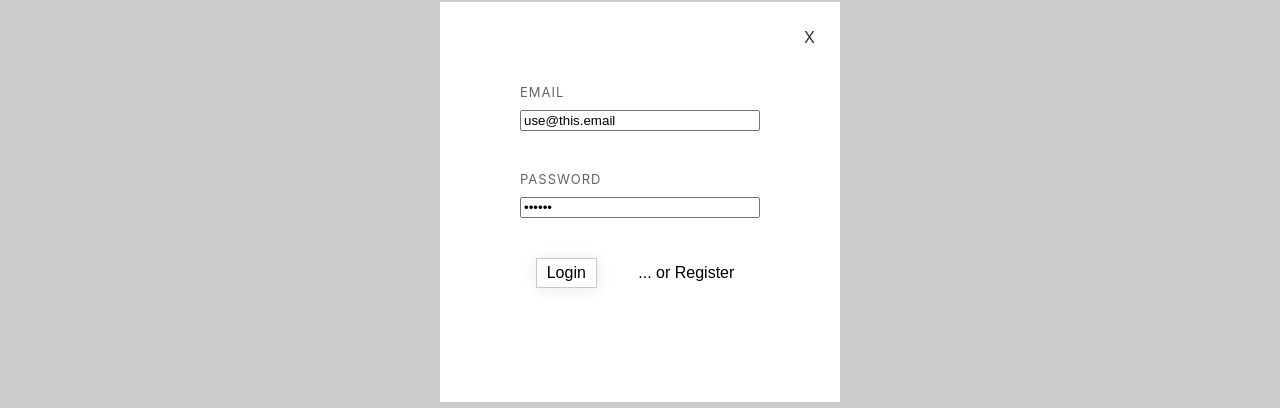
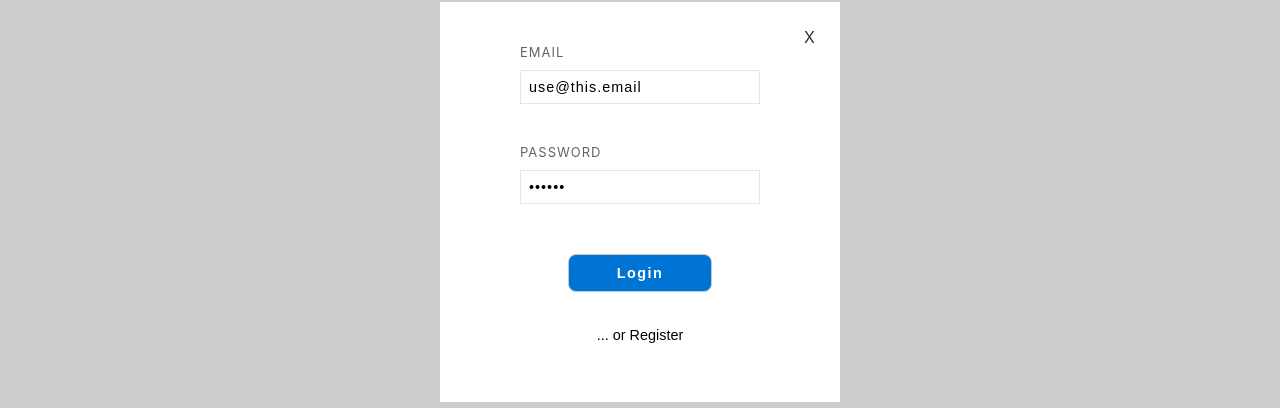
Before and after one commit to nhevia/xmarket, a Next.js app: page / in a window 1280 px wide. Both pictures are taken after a click on the element 1216 px from the left and 35 px from the top of the page. Shown: the part 198-606 px from the top of the page. Built offline with nearby package versions, Linux system fonts and the light colour scheme.

Commit message:
style: login form

```diff
--- a/components/auth/Login/Login.module.css
+++ b/components/auth/Login/Login.module.css
@@ -24,8 +24,34 @@
   letter-spacing: 1px;
 }
 
+.input {
+  border: 1px solid rgba(0, 0, 0, 0.1);
+  padding: 8px;
+  font-size: 0.9em;
+  letter-spacing: 1px;
+}
+
 .buttons {
   display: flex;
+  flex-direction: column;
   justify-content: space-around;
   width: 100%;
 }
+
+.buttons .login {
+  margin: 20px auto;
+  padding: 10px;
+  border-radius: 8px;
+  background-color: rgb(0, 116, 212);
+  color: white;
+  box-shadow: none;
+  font-weight: 600;
+  letter-spacing: 1.5px;
+  font-size: 0.9em;
+}
+
+.buttons .register {
+  outline: none;
+  border: none;
+  font-size: 0.9em;
+}
--- a/components/auth/Login/Login.tsx
+++ b/components/auth/Login/Login.tsx
@@ -45,6 +45,7 @@ const Login = ({ setVisible }: AppProps) => {
       <div className={s.row}>
         <label>Email</label>
         <input
+          className={s.input}
           type="email"
           value={email}
           onChange={(e) => setEmail(e.target.value)}
@@ -54,21 +55,17 @@ const Login = ({ setVisible }: AppProps) => {
       <div className={s.row}>
         <label>Password</label>
         <input
+          className={s.input}
           type="password"
           value={password}
           onChange={(e) => setPassword(e.target.value)}
         />
       </div>
       <div className={s.buttons}>
-        <button type="submit" disabled={isLoading}>
+        <button className={s.login} type="submit" disabled={isLoading}>
           Login
         </button>
-        <button
-          className="no-shadow"
-          style={{ outline: 'none', border: 'none' }}
-        >
-          ... or Register
-        </button>
+        <button className={`${s.register} no-shadow`}>... or Register</button>
       </div>
       {isError && <p style={{ color: 'red' }}>use@this.email / aaaddd</p>}
     </form>
```
